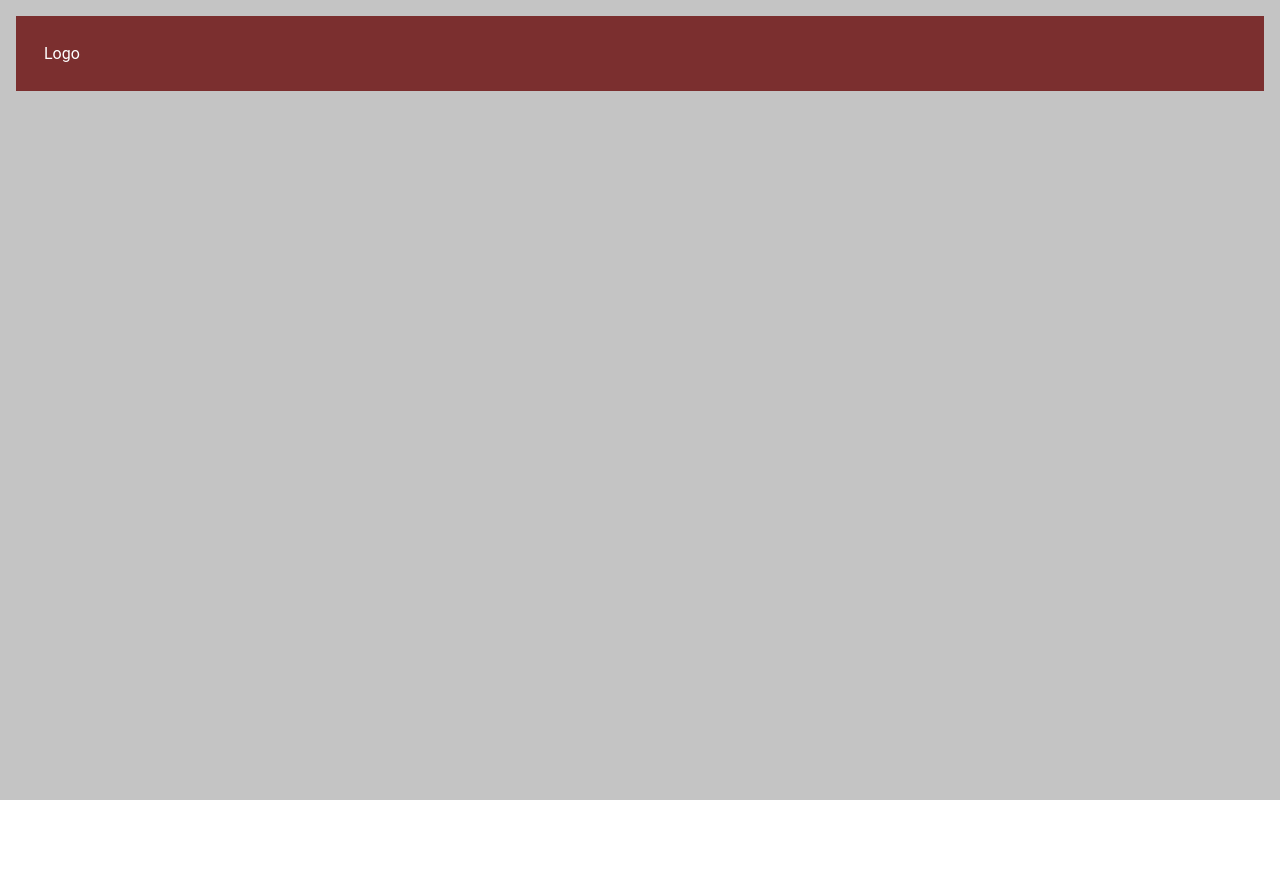
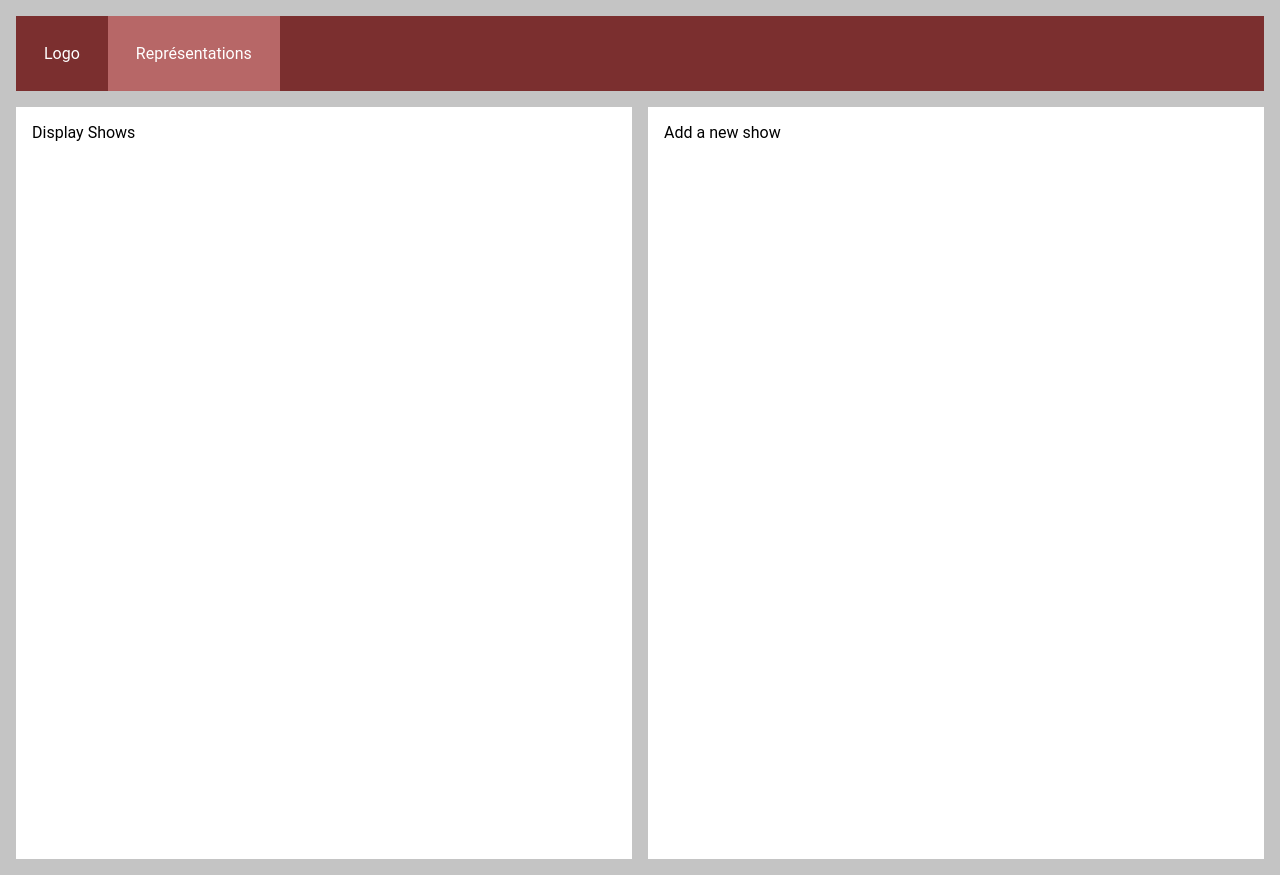
Before and after one commit to AdelineSire/theater-booking, a React (Create React App) app in the folder client/: page /shows in a window 1280 px wide. Before the commit the page ends 800 px from the top, so only its background shows below. Built offline with nearby package versions, Linux system fonts and the light colour scheme.

Commit message:
Adds Shows page

```diff
--- a/client/src/App.js
+++ b/client/src/App.js
@@ -2,6 +2,7 @@ import { BrowserRouter, Route, Switch } from 'react-router-dom';
 
 import Navbar from './components/navbar/Navbar';
 import Home from './components/home/Home';
+import Shows from './components/shows/Shows';
 
 import './App.scss';
 
@@ -15,6 +16,9 @@ function App() {
 					<Route exact path={['/', '/home']}>
 						<Home />
 					</Route>
+					<Route exact path={'/shows'}>
+						<Shows />
+					</Route>
 				</Switch>
 			</div>
 		</BrowserRouter>
--- a/client/src/components/navbar/Navbar.jsx
+++ b/client/src/components/navbar/Navbar.jsx
@@ -8,6 +8,9 @@ const Navbar = () => {
 			<NavLink to='/home' activeClassName='highlight'>
 				Logo
 			</NavLink>
+			<NavLink to='/shows' activeClassName='highlight'>
+				Représentations
+			</NavLink>
 		</div>
 	);
 };
--- /dev/null
+++ b/client/src/components/shows/Shows.jsx
@@ -0,0 +1,12 @@
+import './Shows.scss';
+
+const Shows = () => {
+	return (
+		<div className='shows'>
+			<div className='section section-left'>Display Shows</div>
+			<div className='section section-right'>Add a new show</div>
+		</div>
+	);
+};
+
+export default Shows;
--- /dev/null
+++ b/client/src/components/shows/Shows.scss
@@ -0,0 +1,16 @@
+.shows {
+	display: flex;
+	.section {
+		background-color: var(--section);
+		width: 50%;
+		min-height: 90vh;
+		padding: 16px;
+	}
+
+	.section-left {
+		margin-right: 8px;
+	}
+	.section-right {
+		margin-left: 8px;
+	}
+}
```
